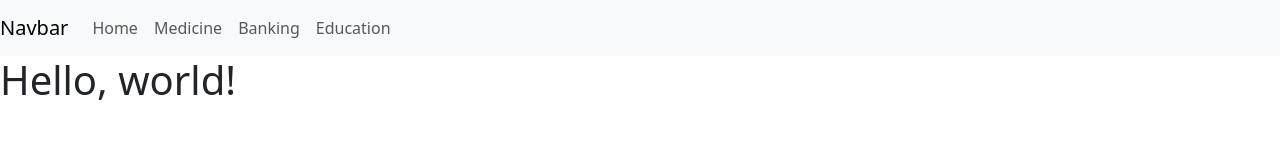
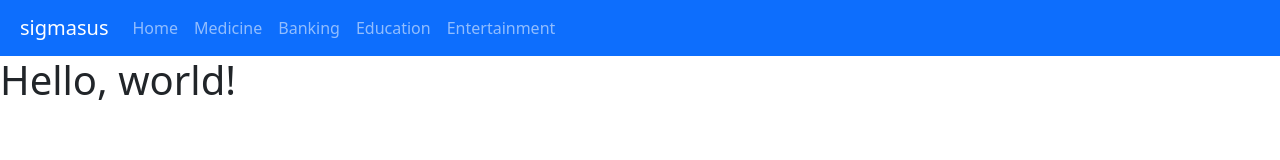
Before and after one commit to zilpe/sigmasus, a plain HTML site: page index.html in a window 1280 px wide. Drawn offline with nearby package versions, Linux system fonts and the light colour scheme.

Commit message:
Update navbar

```diff
--- a/index.html
+++ b/index.html
@@ -7,8 +7,8 @@
     <link href="https://cdn.jsdelivr.net/npm/bootstrap@5.3.3/dist/css/bootstrap.min.css" rel="stylesheet" integrity="sha384-QWTKZyjpPEjISv5WaRU9OFeRpok6YctnYmDr5pNlyT2bRjXh0JMhjY6hW+ALEwIH" crossorigin="anonymous">
   </head>
   <body>
-    <nav class="navbar navbar-expand-lg navbar-light bg-light">
-      <a class="navbar-brand" href="#">Navbar</a>
+    <nav class="navbar navbar-expand-lg navbar-dark bg-primary">
+      <a style="padding-left: 20px;"class="navbar-brand" href="#">sigmasus</a>
       <button class="navbar-toggler" type="button" data-toggle="collapse" data-target="#navbarSupportedContent" aria-controls="navbarSupportedContent" aria-expanded="false" aria-label="Toggle navigation">
         <span class="navbar-toggler-icon"></span>
       </button>
@@ -27,6 +27,9 @@
           <li class="nav-item">
             <a class="nav-link" href="/education.html">Education</a>
           </li>
+          <li class="nav-item">
+            <a class="nav-link" href="/entertainment.html">Entertainment</a>
+          </li>
         </ul>
       </div>
     </nav>
```
